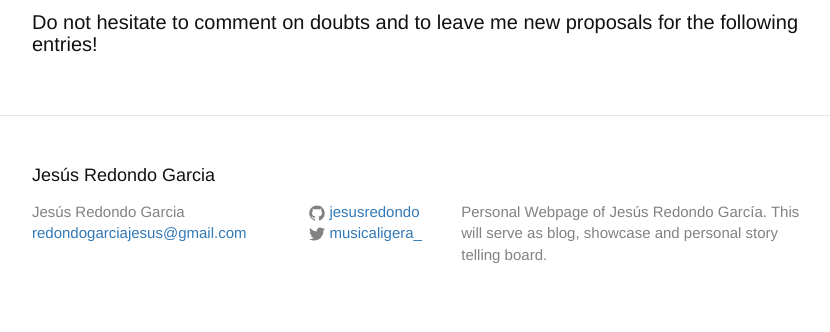
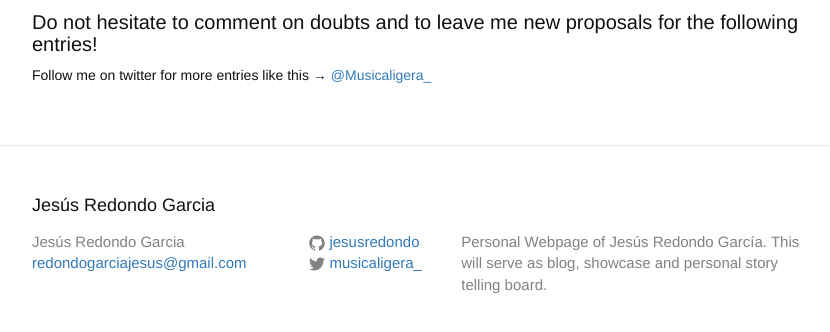
Before and after one commit to jesusredondo/jesusredondo.github.io, a Jekyll site: the page built from _posts/2017-03-03-VideoGame_design_III_Game_Developer's_Toolkit.markdown, in a window 1280 px wide and 900 px high, scrolled down 5464 px, cut to the strip 550-882 px from the top of the window. Shown: the whole strip, without its empty margins (198-1028 px from the left). Built offline with Jekyll 4.4.1, drawn with Linux system fonts in a browser that asks for light colours.

Commit message:
twitter on entry 3

```diff
--- a/_posts/2017-03-03-VideoGame_design_III_Game_Developer's_Toolkit.markdown
+++ b/_posts/2017-03-03-VideoGame_design_III_Game_Developer's_Toolkit.markdown
@@ -140,3 +140,5 @@
 *A bit of everything*
 
 #### Do not hesitate to comment on doubts and to leave me new proposals for the following entries!
+
+Follow me on twitter for more entries like this → [@Musicaligera_](https://twitter.com/Musicaligera_)
```
